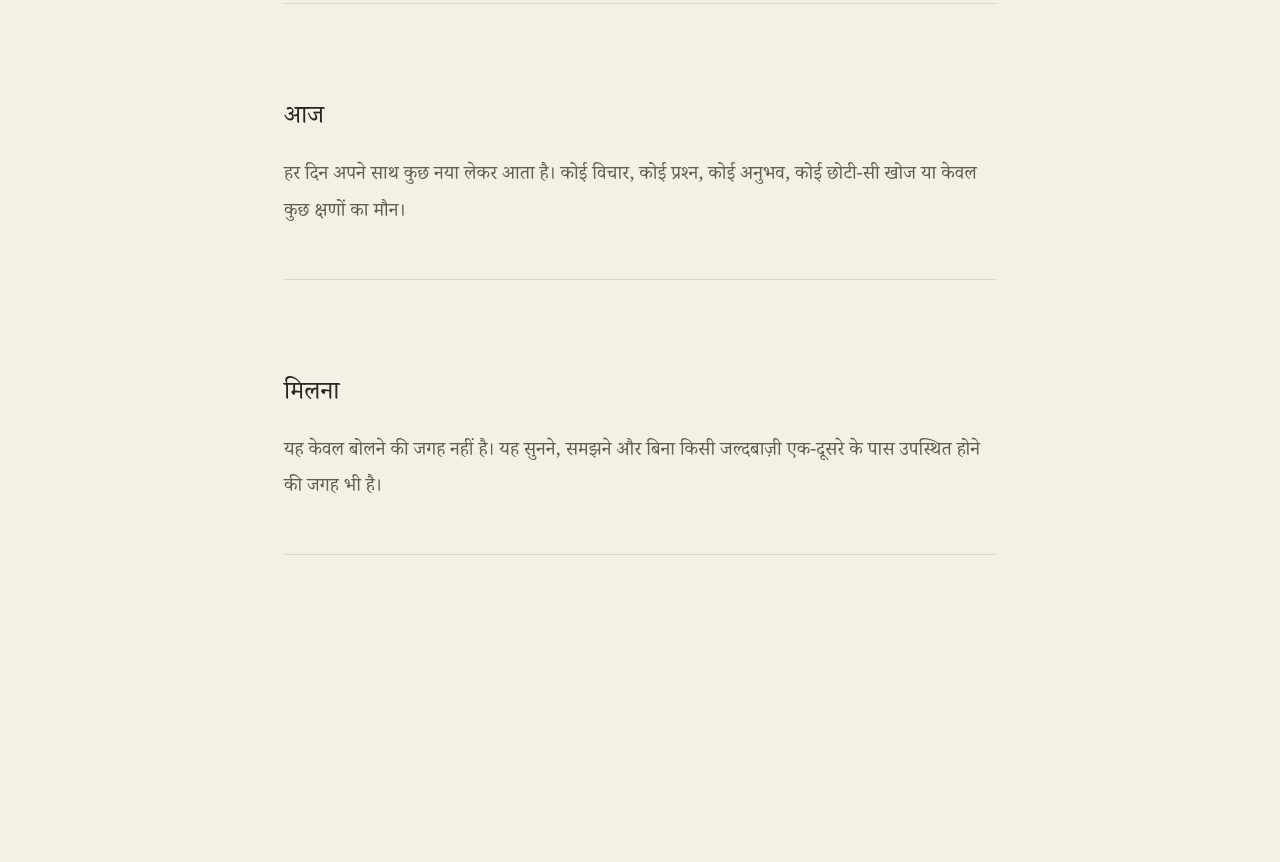
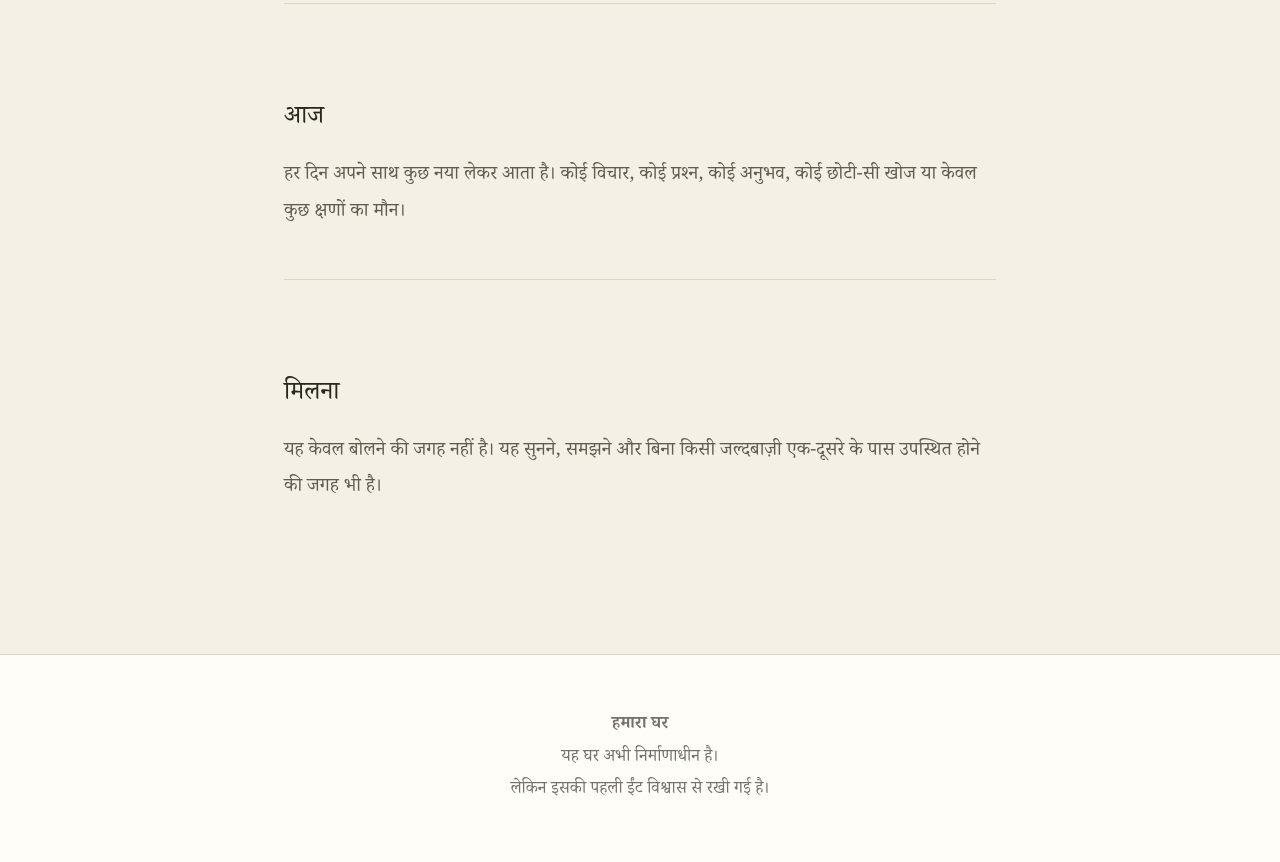
Before and after one commit to prtkumar/hamaara-ghar-new, a plain HTML site: page aangan.html in a window 1280 px wide. Shown: the part 574-1436 px from the top of the page. Before the commit the page ends 1309 px from the top, so only its background shows below. Drawn offline with Linux system fonts and the light colour scheme.

```diff
--- a/aangan.html
+++ b/aangan.html
@@ -121,4 +121,14 @@
 </p>
 </div>
 
-<div class="room">
+
+</main>
+
+<footer>
+  <strong>हमारा घर</strong><br>
+  यह घर अभी निर्माणाधीन है।<br>
+  लेकिन इसकी पहली ईंट विश्वास से रखी गई है।
+</footer>
+
+</body>
+</html>
```
